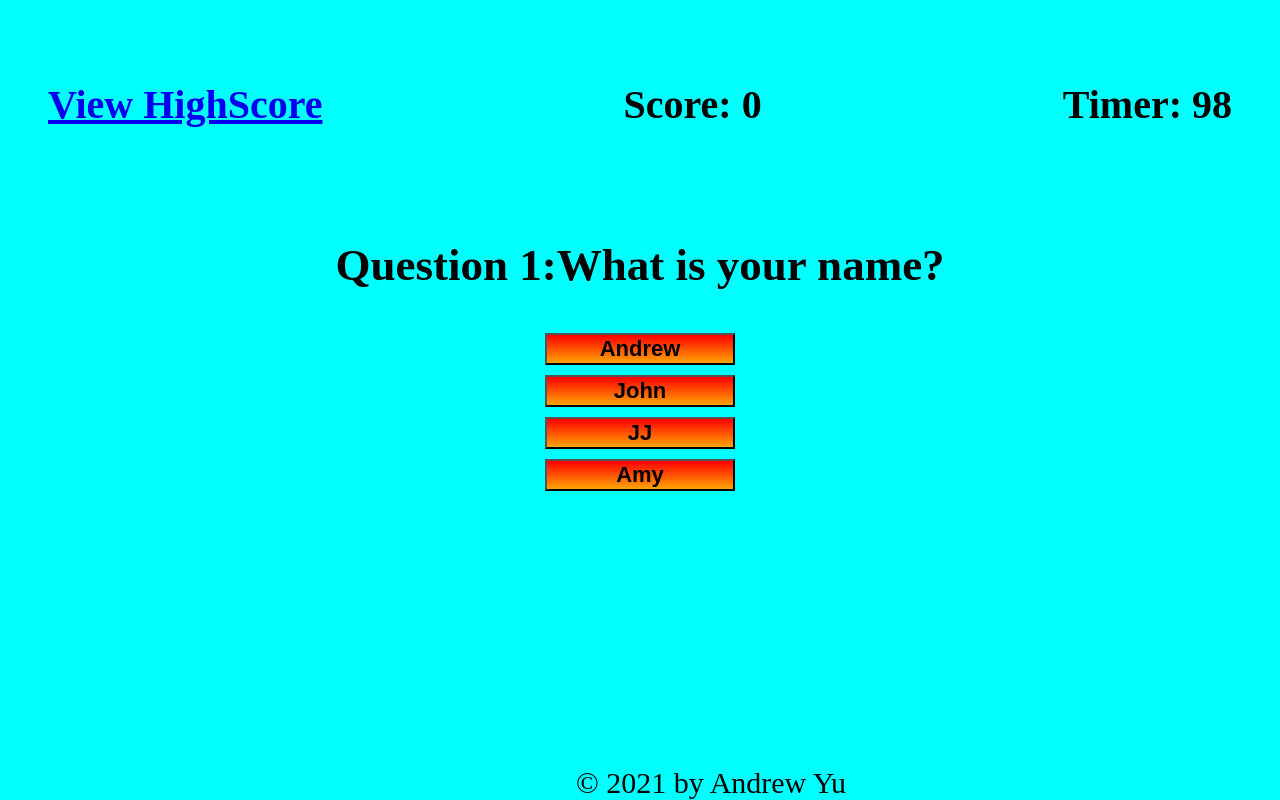
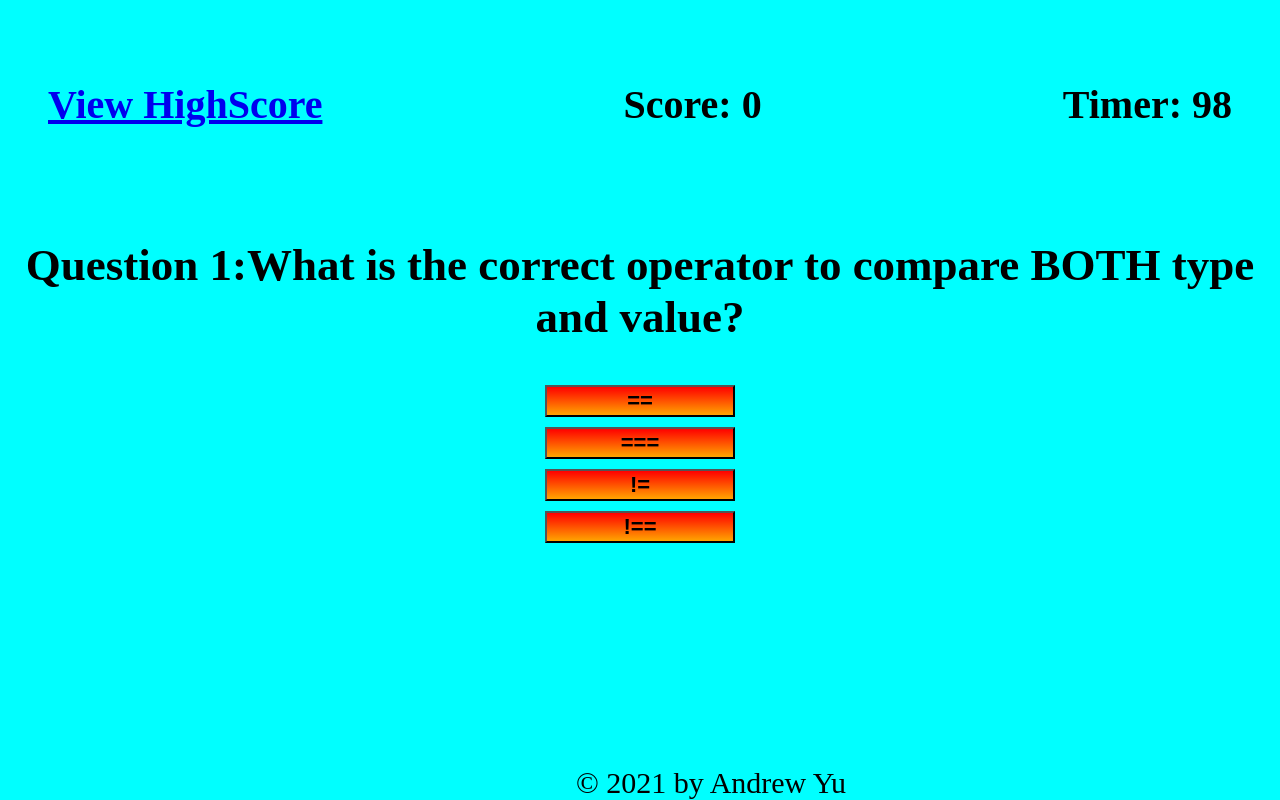
Before and after one commit to andrewyu22/web-quiz, a plain HTML site: page index.html in a window 1280 px wide. Both pictures are taken after a click on the button "Start Quiz!". Drawn offline with Linux system fonts and the light colour scheme.

Commit message:
changed the questions

```diff
--- a/assets/css/style.css
+++ b/assets/css/style.css
@@ -9,6 +9,7 @@
     font-size: 22px;
     font-weight: bold;
     background: linear-gradient(red, orange);
+    flex-wrap: wrap;
 }
 footer {
     position: fixed;
--- a/assets/js/script.js
+++ b/assets/js/script.js
@@ -1,18 +1,53 @@
 var Questions = [
     {
-        question: "What is your name?",
-        answers: ["Andrew", "John", "JJ", "Amy"],
-        correctAnswer: "Andrew"
+        question: "What is the correct operator to compare BOTH type and value?",
+        answers: ["==", "===", "!=", "!=="],
+        correctAnswer: "==="
     },
     {
-        question: "What are you from?",
-        answers: ["Manhattan", "Brooklyn", "Queens", "Staten Island"],
-        correctAnswer: "Brooklyn"
+        question: "How do we declare an empty array?",
+        answers: ["var array = []", "var array = ''", "var array = {}", "var array = [{}]"],
+        correctAnswer: "var array = []"
     },
     {
-        question: "What does NY stand for?",
-        answers: ["New Yankees", "New Yoodles", "New York", "New Yzeey"],
-        correctAnswer: "New York"
+        question: "How do we add one to a variable 'i'?",
+        answers: ["i++", "i=i+1", "i+=1", "All of the above"],
+        correctAnswer: "All of the above"
+    },
+    {
+        question: "Which one allows you to save to localstorage?",
+        answers: ["getItem()", "setItem()", "save()", "None of the above"],
+        correctAnswer: "setItem()"
+    },
+    {
+        question: "____ deletes an elements at the end of array",
+        answers: ["delete()", "push()", "pop()", "remove()"],
+        correctAnswer: "pop()"
+    },
+    {
+        question: "Which of the following will allow us to create a new function called 'tasks'?",
+        answers: ["function tasks {}", "function tasks() {}", "tasks()", "function tasks()"],
+        correctAnswer: "function tasks() {}"
+    },
+    {
+        question: "____ appends a new elements to the end of an array, and returns thew new length of an array",
+        answers: ["push()", "concat()", "pop()", "shift()"],
+        correctAnswer: "push()"
+    },
+    {
+        question: "Which logical operators in Javascript represent (AND)",
+        answers: ["&&", "||", "!", "AND"],
+        correctAnswer: "&&"
+    },
+    {
+        question: "____ helps us pause the code at a certain point to find and fix errors within the script",
+        answers: ["console.log()", "break", "pause", "debugger"],
+        correctAnswer: "debugger"
+    },
+    {
+        question: "Which one is a boolean value",
+        answers: ["true", "false", "0", "1", "All of the above"],
+        correctAnswer: "All of the above"
     }
 ]
 var questionID = 0;
@@ -87,7 +122,7 @@ function showScore() {
 function startQuiz() {
     startText.remove();
     startTimer();
-    BeginQuiz(0);
+    BeginQuiz(questionID);
 }
 
 function startTimer() {
@@ -147,11 +182,6 @@ function loadScore() {
     });
 }
 
-function restart() {
-    window.location.href="index.html";
-    quizContentEl.appendChild(startText);
-}
-
 function clearScore() {
     localStorage.clear();
     location.reload();
```
Also changed, not shown: highscore.html (+1 -1 lines).
